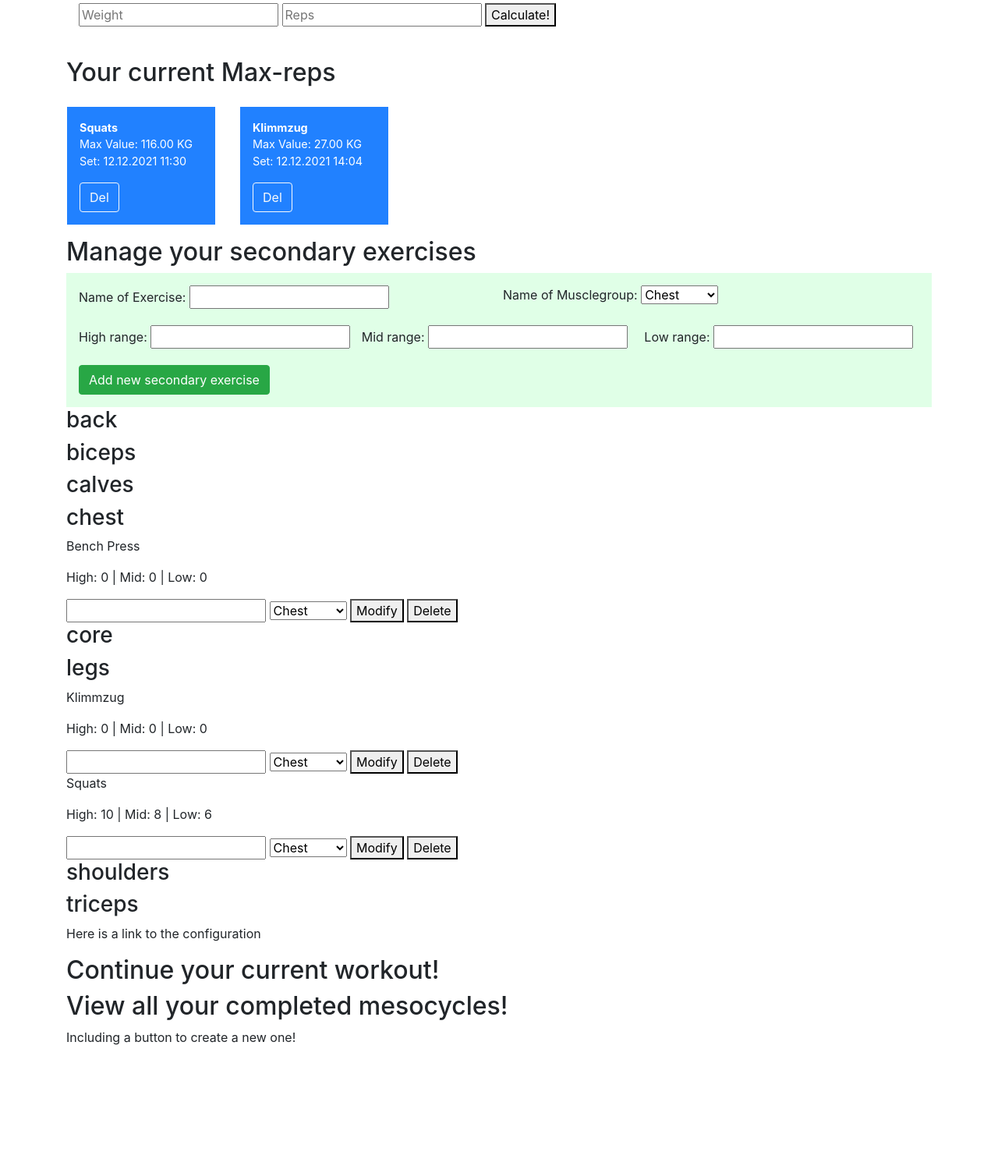
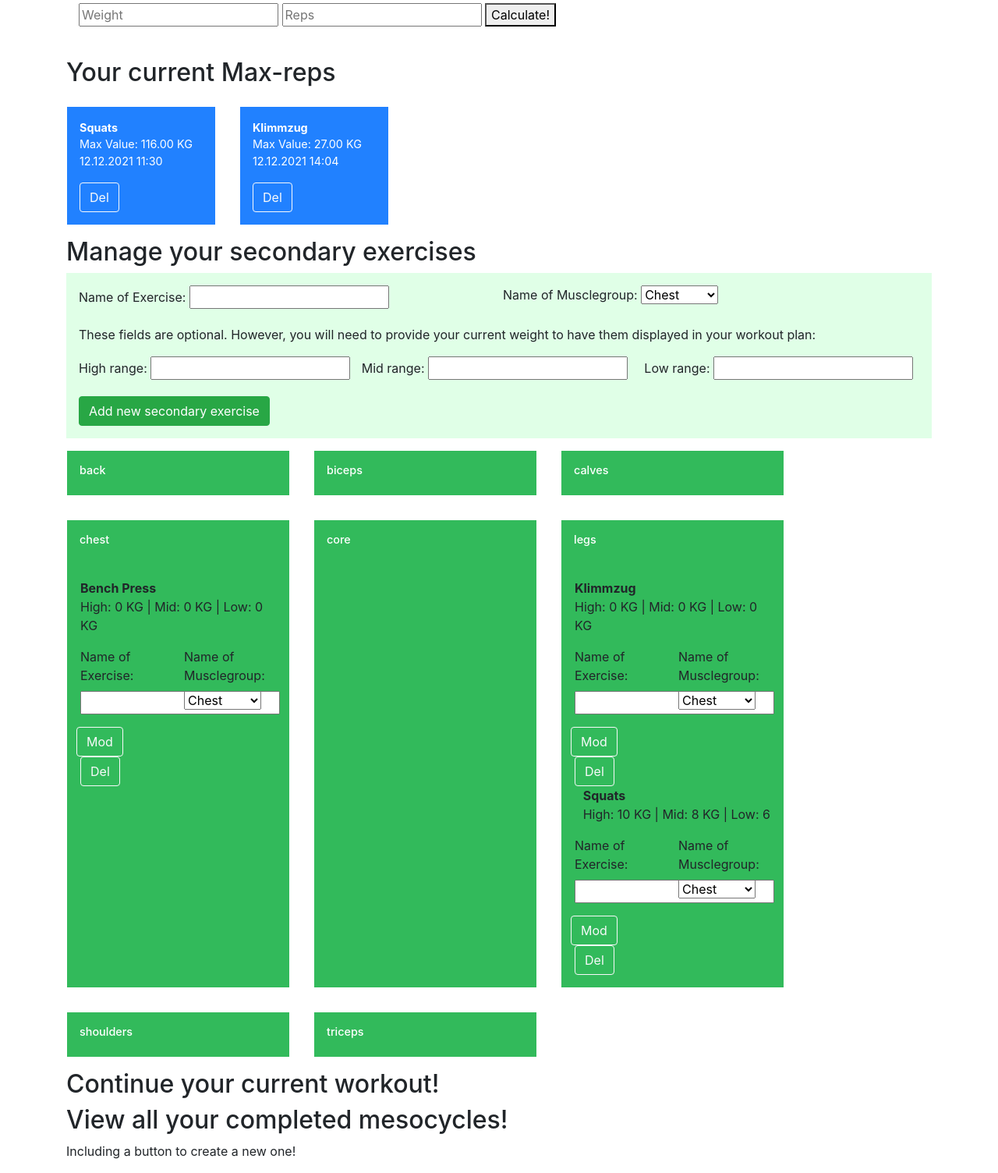
Before and after one commit to alexfuerst93/fitnessapp, a Django app: page /profile/ in a window 1280 px wide. Shown: the part 250-1754 px from the top of the page at 78% size. Before the commit the page ends 1590 px from the top, so only its background shows below. Run offline with Django 3.2, Linux system fonts and the light colour scheme; a user stored in the database is signed in; data comes from the database, SQL or seed files in the repository; both versions use the stored data as it was before the commit; some libraries are stand-ins or nearby versions.

Commit message:
slight refactoring of secondary exercises; more design changes

```diff
--- a/userprofile/models.py
+++ b/userprofile/models.py
@@ -31,13 +31,9 @@ class Exercise_Pool(models.Model):
     user_id = models.ForeignKey(User, on_delete=models.CASCADE)
     title = models.CharField("Name of Exercise", max_length=100)
     muscle = models.CharField("Name of Musclegroup", max_length=50, choices=musclegroups, default="chest")
-    timestamp = models.DateTimeField()
-    high_range = models.PositiveIntegerField(blank=True, validators=[MinValueValidator(1)]) # 12 reps
-    mid_range = models.PositiveIntegerField(blank=True, validators=[MinValueValidator(1)]) # 10 reps
-    low_range = models.PositiveIntegerField(blank=True, validators=[MinValueValidator(1)]) # 8 reps
+    high_range = models.PositiveIntegerField(blank=True, null=True, validators=[MinValueValidator(1)])
+    mid_range = models.PositiveIntegerField(blank=True, null=True, validators=[MinValueValidator(1)])
+    low_range = models.PositiveIntegerField(blank=True, null=True, validators=[MinValueValidator(1)])
 
     def __str__(self):
         return self.title
-
-# Model Forms: https://docs.djangoproject.com/en/3.2/topics/forms/modelforms/
-# dislaying forms in templates: https://docs.djangoproject.com/en/3.2/topics/forms/#working-with-form-templates
--- a/userprofile/static/userprofile/style.css
+++ b/userprofile/static/userprofile/style.css
@@ -1,5 +1,10 @@
 h1 {
     color: red;
+}
+
+h3 {
+    font-size: 0.9em;
+    color: white;
 }
 
 img {
@@ -11,12 +16,16 @@ img {
     background-color: #e6f5ff;
 }
 
-#sec_exercise {
-    background-color: #e0ffe7;
-}
-
 .maxvals {
     font-size: 0.9em;
     color: white;
     background-color: #2181ff;
 }
+
+#sec_exercise {
+    background-color: #e0ffe7;
+}
+
+.overview_exercises {
+    background-color: #32ba5b;
+}
--- a/userprofile/templates/userprofile/profile.html
+++ b/userprofile/templates/userprofile/profile.html
@@ -56,7 +56,7 @@
 <div class="row">
 {% for maxval in maxvals %}
     <div class="col-2 p-3 m-3 maxvals text-left">
-        <p><b>{{ maxval.exercise }}</b><br>Max Value: {{ maxval.max_value }} KG<br> Set: {{ maxval.timestamp|date:"d.m.Y H:i" }}</p>
+        <p><b>{{ maxval.exercise }}</b><br>Max Value: {{ maxval.max_value }} KG<br>{{ maxval.timestamp|date:"d.m.Y H:i" }}</p>
         <form action="{% url 'profile' %}" method="POST">
             {% csrf_token %}
             <input type="hidden" name="{{ maxval.id }}">
@@ -73,6 +73,7 @@
         <div class="form-group col-6">{{ form.title.label_tag }} {{ form.title }}</div>
         <div class="form-group col-6">{{ form.muscle.label_tag }} {{ form.muscle }}</div>
     </div>
+    <p>These fields are optional. However, you will need to provide your current weight to have them displayed in your workout plan:</p>
     <div class="form-row">
         <div class="form-group col">{{ form.high_range.label_tag }} {{ form.high_range }}</div>
         <div class="form-group col">{{ form.mid_range.label_tag }} {{ form.mid_range }}</div>
@@ -80,29 +81,47 @@
     </div>
     <button class="btn btn-success" name="added_exercise">Add new secondary exercise</button>
 </form>
+{% if form_error %}
+<p class="bg-danger p-3">{{ form_error }}</p>
+{% endif %}
 
 {% if not exercises %}
 <p>Create some exercises to build your workout!</p>
 {% endif %}
 
+<div class="row">
 {% for musclegroup in musclegroups %}
+    <div class="col-3 p-3 m-3 overview_exercises">
     <h3>{{ musclegroup }}</h3>
     {% for exercise in exercises %}
         {% if exercise.muscle == musclegroup %}
-        <p>{{ exercise.title }}</p>
-        <p>High: {{ exercise.high_range }} | Mid: {{ exercise.mid_range }} | Low: {{ exercise.low_range }}</p>
-        <form action="{% url 'profile' %}" method="POST">
-            {% csrf_token %}
-            {{ form.title }} {{ form.muscle }}
-            <input type="hidden" name="{{ exercise.id }}">
-            <button name="modified_exercise">Modify</button>
-            <button name="deleted_exercise">Delete</button>
-        </form>
+        <div class="row px-3">
+            <hr>
+            <p><b>{{ exercise.title }}</b><br>
+            High: {% if exercise.high_range %} {{ exercise.high_range }} KG {% else %} 0 KG {% endif %} |
+            Mid: {% if exercise.mid_range %} {{ exercise.mid_range }} KG {% else %} 0 KG {% endif %} |
+            Low: {% if exercise.low_range %} {{ exercise.low_range }} {% else %} 0 KG {% endif %}</p>
+            <form action="{% url 'profile' %}" method="POST">
+                {% csrf_token %}
+                <div class="form-row">
+                    <div class="form-group col-6">{{ form.title.label_tag }} {{ form.title }}</div>
+                    <div class="form-group col-6">{{ form.muscle.label_tag}} {{ form.muscle }}</div>
+                    <input type="hidden" name="{{ exercise.id }}">
+                    <button class="btn btn-outline-light" name="modified_exercise">Mod</button>
+                </div>
+            </form>
+            <form action="{% url 'profile' %}" method="POST">
+                {% csrf_token %}
+                <input type="hidden" name="{{ exercise.id }}">
+                <button class="btn btn-outline-light" name="deleted_exercise">Del</button>
+            </form>
+        </div>
         {% endif %}
     {% endfor %}
+    </div>
 {% endfor %}
+</div>
 
-<p>Here is a link to the configuration</p>
 <h2>Continue your current workout!</h2>
 <h2>View all your completed mesocycles!</h2>
 <p>Including a button to create a new one!</p>
--- a/userprofile/views.py
+++ b/userprofile/views.py
@@ -87,23 +87,24 @@ def profile(request):
         return redirect("profile")
 
     elif "added_exercise" in request.POST:
-        # what if the user wants to add 2 identical exercises?
-        # wrap this in a try+except to catch Model Validation error and display the error in a dictionary
         print(request.POST)
-        form_add_exercise = Exercise_Pool_Form(request.POST)
-        new_exercise = form_add_exercise.save(commit=False)
-        new_exercise.user_id = request.user
-        new_exercise.timestamp = timezone.now()
-        new_exercise.save()
-        # try if form is valid
-        # expect "ValueError" --> error : Enter weights higher than 0 and lower than 20
-        return render(request, "userprofile/profile.html", {"exercises" : exercises, "form" : add_exercise, "musclegroups" : sorted_musclegroups})
+        if request.POST["title"] in [exercise.title for exercise in exercises]:
+            render_dict["form_error"] = f"You already have an exercise called {request.POST['title']}!"
+            return render(request, "userprofile/profile.html", render_dict)
+        try:
+            form_add_exercise = Exercise_Pool_Form(request.POST)
+            new_exercise = form_add_exercise.save(commit=False)
+            new_exercise.user_id = request.user
+            new_exercise.save()
+            return redirect("profile")
+        except ValueError:
+            render_dict["form_error"] = "You entered invalid data."
+            return render(request, "userprofile/profile.html", render_dict)
 
     elif "deleted_exercise" in request.POST:
         print(request.POST)
         pk = [key for key in request.POST.keys()]
-        deleted = Exercise_Pool.objects.get(id = pk[1]).delete()
-        print(deleted)
+        Exercise_Pool.objects.get(id = pk[1]).delete()
         return redirect("profile")
 
     elif "modified_exercise" in request.POST:
@@ -113,9 +114,6 @@ def profile(request):
         modified_exercise = Exercise_Pool_Form(request.POST, instance=form_modify_exercise) # create instance of that entry and plug it into the form
         modified_exercise.save() # update the model form based on POST data
         return redirect("profile")
-        # make it possible to ONLY change either exercise_name or musclegroup by setting the modelfield blank=True
-        # Idea: make another html page, where the deleting and modifying and adding of exercises is possible.
-
 
 
 def logoutuser(request):
```
Also changed, not shown: db.sqlite3, userprofile/migrations/0007_auto_20211212_2027.py (added), userprofile/migrations/0008_remove_exercise_pool_timestamp.py (added).
